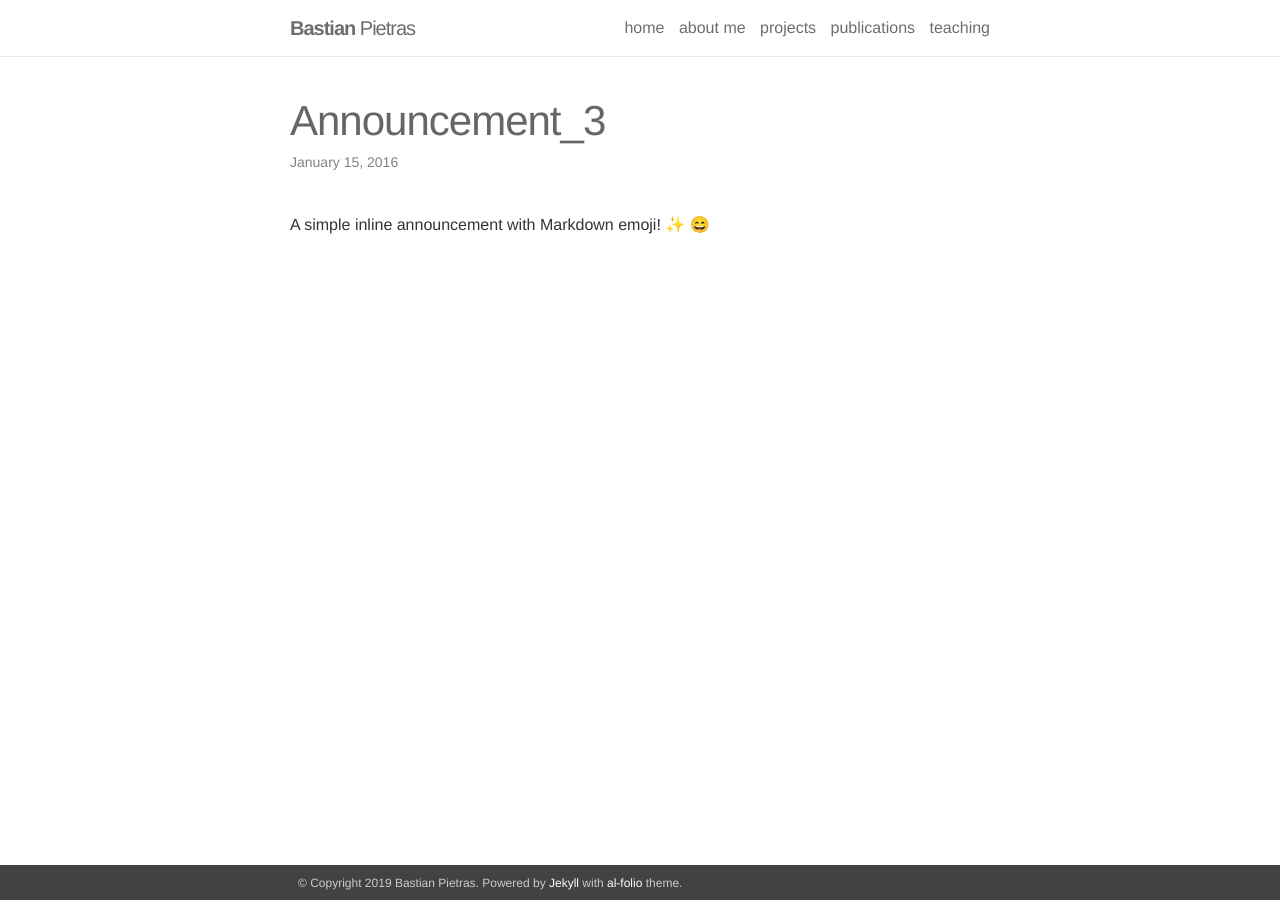
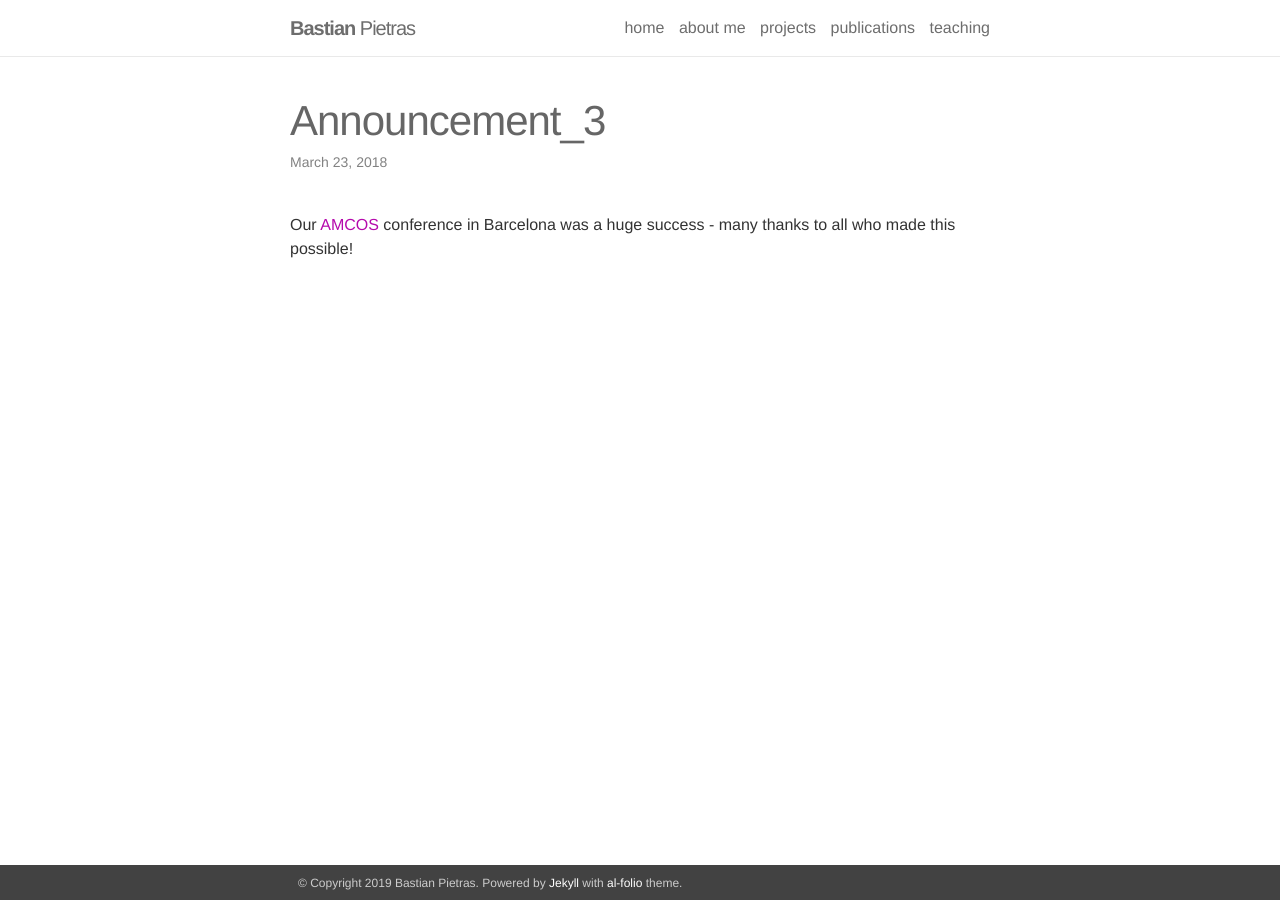
Before and after one commit to BastianPietras/bastianpietras.github.io, a Jekyll site: the page built from _news/announcement_3.md, in a window 1280 px wide. Built offline with Jekyll 4.4.1, drawn with Linux system fonts in a browser that asks for light colours; emoji names are drawn with the system emoji font.

Commit message:
Update announcement_3.md

```diff
--- a/_news/announcement_3.md
+++ b/_news/announcement_3.md
@@ -1,7 +1,7 @@
 ---
 layout: post
-date: 2016-01-15 07:59:00-0400
+date: 2018-03-23
 inline: true
 ---
 
-A simple inline announcement with Markdown emoji! :sparkles: :smile:
+Our [AMCOS](https://amcosconference.com/) conference in Barcelona was a huge success - many thanks to all who made this possible!
```
